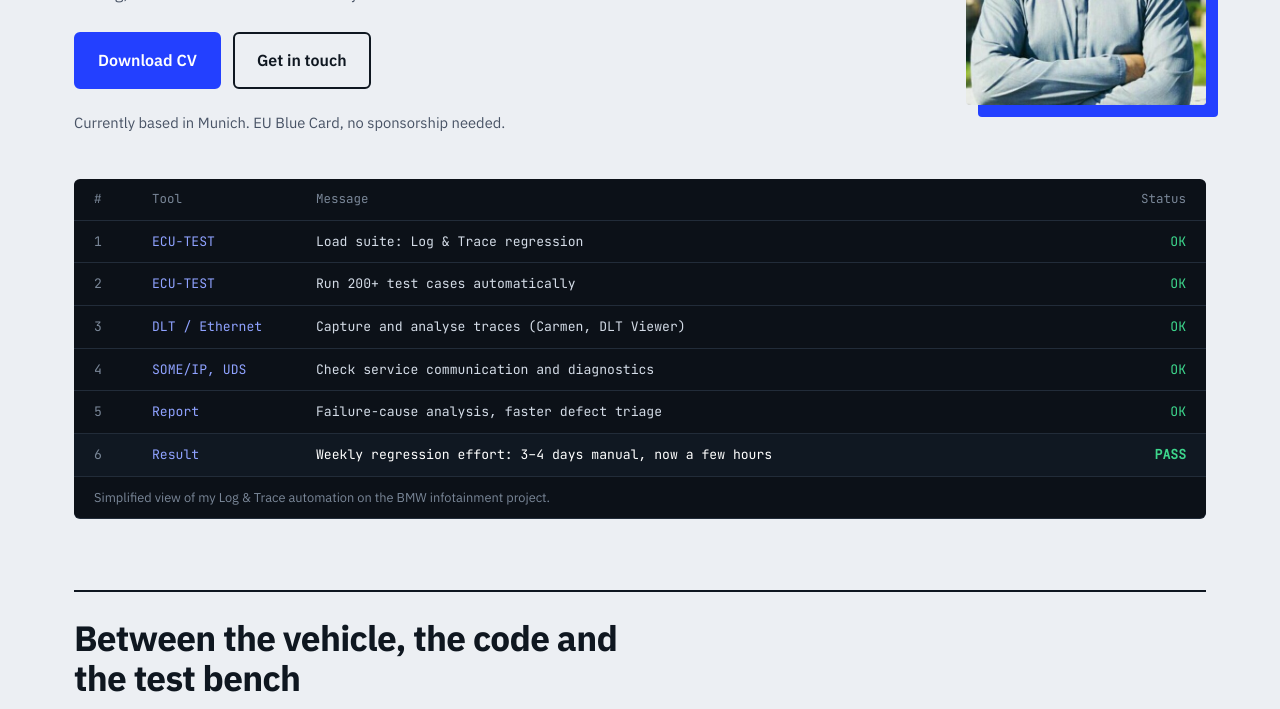
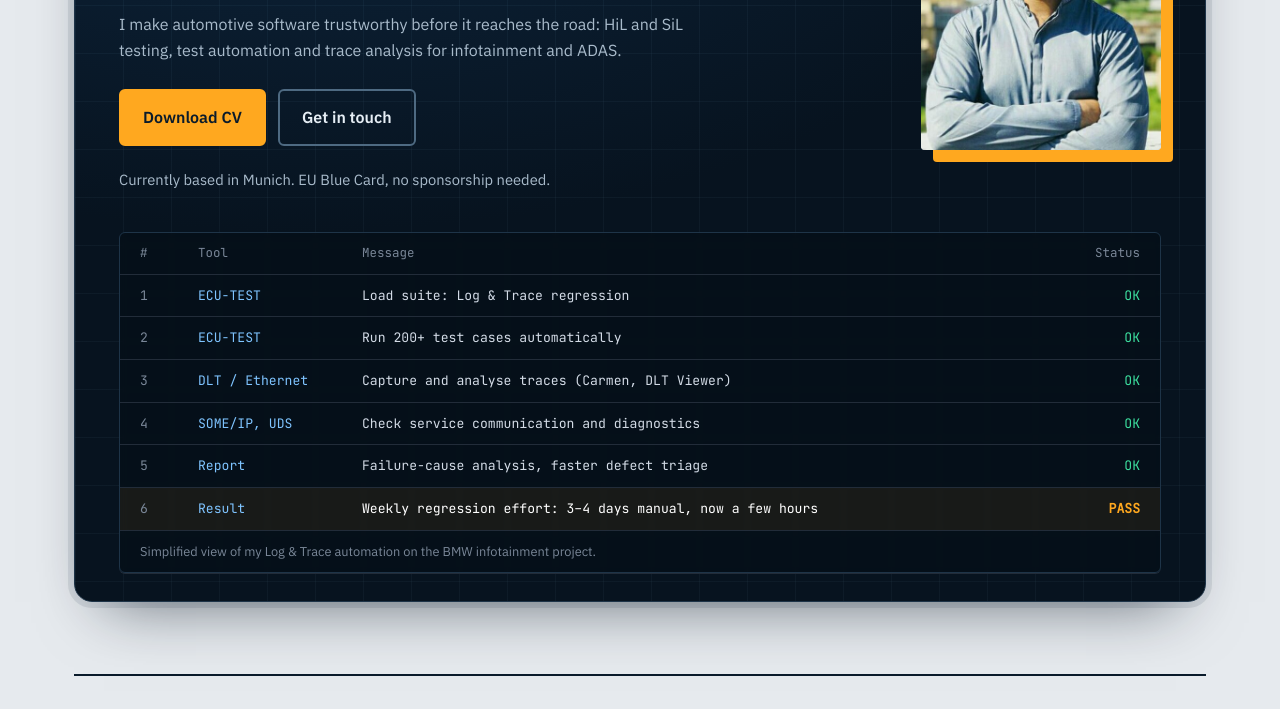
Before and after one commit to Mirusama203/Mirusama203.github.io, a plain HTML site: page index.html in a window 1280 px wide. Shown: the part 327-1036 px from the top of the page. Drawn offline with Linux system fonts and the light colour scheme.

Commit message:
Redesign: oscilloscope-style hero with live CAN trace, new bench/amber palette
Co-Authored-By: Claude Sonnet 5.5 <noreply@anthropic.com>
Claude-Session: https://claude.ai/code/session_01HnXqf2xhTstTpE1RLy2zVu

```diff
--- a/index.html
+++ b/index.html
@@ -5,7 +5,7 @@
 <meta name="viewport" content="width=device-width, initial-scale=1.0">
 <title>Mir Usama-Ul-Haq — Test & Validation Engineer</title>
 <meta name="description" content="Portfolio of Mir Usama-Ul-Haq — Automotive Test Validation & Verification Engineer (Infotainment, ADAS, HiL, Test Automation) based in Munich.">
-<meta name="theme-color" content="#ECEFF3">
+<meta name="theme-color" content="#E6EAEE">
 <link rel="preload" href="fonts/ibm-plex-sans-latin-400-normal.woff2" as="font" type="font/woff2" crossorigin>
 <link rel="preload" href="fonts/ibm-plex-sans-latin-700-normal.woff2" as="font" type="font/woff2" crossorigin>
 <style>
@@ -16,17 +16,17 @@
 @font-face{font-family:"JetBrains Mono";src:url(fonts/jetbrains-mono-latin-400-normal.woff2) format("woff2");font-weight:400;font-display:swap}
 
 :root{
-  --paper:#ECEFF3; --paper2:#E1E6ED; --ink:#0F1720; --mute:#485365; --line:#BFC7D2;
-  --rig:#2340FF; --on-rig:#FFFFFF; --pass:#12834A;
-  --tr-bg:#0C1118; --tr-ink:#D3DBE6; --tr-dim:#7A8798; --tr-line:#222C39;
+  --paper:#E6EAEE; --paper2:#DAE0E6; --ink:#0A1B2B; --mute:#44566A; --line:#B3BEC9;
+  --rig:#0A4FD6; --on-rig:#FFFFFF; --pass:#12834A; --amber:#FFA81F;
+  --tr-bg:#07131F; --tr-ink:#D3DBE6; --tr-dim:#7A8798; --tr-line:#222C39;
   --display:"IBM Plex Sans",system-ui,-apple-system,"Segoe UI",Roboto,Arial,sans-serif;
   --body:"IBM Plex Sans",system-ui,-apple-system,"Segoe UI",Roboto,Arial,sans-serif;
   --mono:"JetBrains Mono",ui-monospace,Menlo,Consolas,monospace;
 }
 :root[data-theme="dark"]{
-  --paper:#0E131A; --paper2:#141B24; --ink:#E8EDF4; --mute:#9CA8B9; --line:#2A3441;
-  --rig:#7B8FFF; --on-rig:#0A0F2E; --pass:#3DD68C;
-  --tr-bg:#080C11; --tr-line:#1E2733;
+  --paper:#0B1620; --paper2:#112230; --ink:#E8EEF4; --mute:#9DB0C2; --line:#26394A;
+  --rig:#7FB0FF; --on-rig:#06131F; --pass:#3DD68C;
+  --tr-bg:#050D15; --tr-line:#1E3448;
 }
 *{box-sizing:border-box;margin:0;padding:0}
 html{scroll-behavior:smooth;scroll-padding-top:72px}
@@ -220,6 +220,42 @@ textarea{min-height:130px;resize:vertical}
 .foot{margin-top:64px;padding-top:22px;border-top:1px solid #222C39;font-size:.88rem;color:var(--tr-dim);display:flex;justify-content:space-between;flex-wrap:wrap;gap:8px}
 @media(max-width:820px){.contact{grid-template-columns:1fr;gap:36px}}
 
+/* ===== redesign: instrument-panel look ===== */
+h2{font-size:clamp(1.9rem,3.6vw,2.8rem);letter-spacing:-.035em;max-width:22ch}
+.btn.solid{background:var(--amber);border-color:var(--amber);color:#0A1B2B}
+.btn.solid:hover{transform:translateY(-2px);box-shadow:0 6px 18px -6px color-mix(in srgb,var(--amber) 70%,transparent)}
+.sk p span.key{box-shadow:inset 0 -8px 0 color-mix(in srgb,var(--amber) 55%,transparent)}
+.metrics div{border-left-color:var(--amber)}
+.mbox{border-top-color:var(--amber)}
+.facts b{font-size:2.3rem;letter-spacing:-.04em}
+.prow:hover{background:var(--paper2);box-shadow:inset 4px 0 0 var(--amber)}
+:focus-visible{outline-color:var(--rig)}
+
+/* the scope: hero + run log as one bench instrument */
+#top{padding-top:28px}
+.scope{position:relative;isolation:isolate;overflow:hidden;border-radius:18px;padding:44px 44px 28px;color:#D6E3EE;
+  background:
+    linear-gradient(rgba(130,180,215,.05) 1px,transparent 1px) 0 0/48px 48px,
+    linear-gradient(90deg,rgba(130,180,215,.05) 1px,transparent 1px) 0 0/48px 48px,
+    radial-gradient(120% 90% at 20% 0%,#0E2740 0%,#07131F 62%);
+  border:1px solid #1E3448;box-shadow:0 0 0 6px color-mix(in srgb,var(--ink) 9%,transparent),0 30px 60px -30px rgba(7,19,31,.6)}
+#scope-cv{position:absolute;inset:0;width:100%;height:100%;z-index:-1;pointer-events:none}
+.scope .hero h1{color:#fff;font-size:clamp(2.3rem,6.4vw,5.1rem);font-weight:700;letter-spacing:-.045em;line-height:1}
+.scope .role{color:var(--amber);font-size:clamp(1.05rem,2vw,1.35rem)}
+.scope .hero p.tag,.scope .where{color:#A9BBCB}
+.scope .status{background:#0B1D2E;border-color:#24425A;color:#D6E3EE;position:relative}
+.scope .btn.line{color:#E6EEF5;border-color:#4E6A82}
+.scope .btn.line:hover{background:#E6EEF5;color:#07131F;border-color:#E6EEF5}
+.scope .portrait::before{background:var(--amber)}
+.scope :focus-visible{outline-color:var(--amber)}
+.scope .log{margin-top:40px;background:rgba(5,13,21,.55);border:1px solid #1E3448;backdrop-filter:blur(3px)}
+.scope .log-r .tool{color:#7FC4FF}
+.scope .log-r .st{color:#3DE0A0}
+.scope .log-r.final{background:rgba(255,168,31,.08)}
+.scope .log-r.final .st{color:var(--amber)}
+@media(max-width:860px){.scope{padding:28px 22px 20px;border-radius:14px}}
+@media(max-width:460px){.scope{padding:22px 16px 16px}}
+
 @media(prefers-reduced-motion:reduce){
   html{scroll-behavior:auto}
   .log-r{opacity:1;transform:none;transition:none}
@@ -258,6 +294,8 @@ textarea{min-height:130px;resize:vertical}
 <main>
 <section id="top">
   <div class="wrap">
+    <div class="scope">
+    <canvas id="scope-cv" aria-hidden="true"></canvas>
     <div class="hero">
       <div>
         <p class="status"><span class="dot" aria-hidden="true"></span><span data-de="Offen für neue Stellen · umzugsbereit in ganz Deutschland">Open to opportunities · willing to relocate within Germany</span></p>
@@ -282,6 +320,7 @@ textarea{min-height:130px;resize:vertical}
       <div class="log-r" aria-hidden="true"><span class="n">5</span><span class="tool">Report</span><span class="msg" data-de="Fehlerursachenanalyse, schnelleres Defect-Triage">Failure-cause analysis, faster defect triage</span><span class="st">OK</span></div>
       <div class="log-r final" aria-hidden="true"><span class="n">6</span><span class="tool">Result</span><span class="msg" data-de="Wöchentlicher Regressionsaufwand: 3–4 Tage manuell, jetzt wenige Stunden">Weekly regression effort: 3–4 days manual, now a few hours</span><span class="st">PASS</span></div>
       <div class="log-f" data-de="Vereinfachte Darstellung meiner Log-&amp;-Trace-Automatisierung im BMW-Infotainment-Projekt.">Simplified view of my Log &amp; Trace automation on the BMW infotainment project.</div>
+    </div>
     </div>
   </div>
 </section>
@@ -528,13 +567,44 @@ try{const s=localStorage.getItem('lang');if(s==='de')setLang('de')}catch(e){}
 
 /* theme */
 const root=document.documentElement;
-function setTheme(t){root.dataset.theme=t;$('meta[name=theme-color]').content=t==='dark'?'#0E131A':'#ECEFF3';try{localStorage.setItem('theme',t)}catch(e){}}
+function setTheme(t){root.dataset.theme=t;$('meta[name=theme-color]').content=t==='dark'?'#0B1620':'#E6EAEE';try{localStorage.setItem('theme',t)}catch(e){}}
 $('#theme').onclick=()=>setTheme(root.dataset.theme==='dark'?'light':'dark');
 try{const t=localStorage.getItem('theme');if(t)setTheme(t);else if(matchMedia('(prefers-color-scheme: dark)').matches)setTheme('dark')}catch(e){}
 
 /* menu */
 $('#burger').onclick=()=>{const o=$('#links').classList.toggle('open');$('#burger').setAttribute('aria-expanded',o)};
 $$('#links a').forEach(a=>a.onclick=()=>{$('#links').classList.remove('open');$('#burger').setAttribute('aria-expanded',false)});
+
+
+/* scope trace: CAN-style bit stream + sensor line, drawn behind the hero */
+(function(){
+  const cv=$('#scope-cv');if(!cv)return;
+  const ctx=cv.getContext('2d'),box=cv.parentElement,BIT=28;
+  const reduce=matchMedia('(prefers-reduced-motion: reduce)').matches;
+  let w=0,h=0,t=0,raf=0,vis=true;
+  function size(){const d=Math.min(devicePixelRatio||1,2);w=box.clientWidth;h=box.clientHeight;cv.width=w*d;cv.height=h*d;ctx.setTransform(d,0,0,d,0,0);draw()}
+  const bit=i=>{const x=Math.sin(i*127.1+311.7)*43758.5453;return x-Math.floor(x)>.5?1:0};
+  function draw(){
+    ctx.clearRect(0,0,w,h);
+    const first=Math.floor(t/BIT),off=t-first*BIT,y0=Math.max(70,h*.1),amp=16;
+    const lvl=b=>y0-(b?amp:0);
+    ctx.lineWidth=2;ctx.lineJoin='miter';ctx.strokeStyle='rgba(255,168,31,.5)';ctx.beginPath();
+    let px=-BIT-off,py=lvl(bit(first-1));ctx.moveTo(px,py);
+    for(let i=first;px<w+BIT;i++){px+=BIT;ctx.lineTo(px,py);py=lvl(bit(i));ctx.lineTo(px,py)}
+    ctx.stroke();
+    ctx.lineWidth=1.5;ctx.strokeStyle='rgba(127,196,255,.4)';ctx.beginPath();
+    const ya=y0+46;
+    for(let x=0;x<=w;x+=4){const u=(x+t)/70,y=ya+Math.sin(u)*9+Math.sin(u*2.7+1)*4;x?ctx.lineTo(x,y):ctx.moveTo(x,y)}
+    ctx.stroke();
+    ctx.font='11px "JetBrains Mono",monospace';ctx.textAlign='right';ctx.fillStyle='rgba(169,187,203,.55)';
+    ctx.fillText('CH1  CAN 500 kbit/s',w-22,y0-amp-12);
+  }
+  function loop(){t+=.55;draw();raf=vis&&!document.hidden?requestAnimationFrame(loop):0}
+  function play(){if(!raf&&!reduce)raf=requestAnimationFrame(loop)}
+  new ResizeObserver(size).observe(box);size();
+  if(!reduce){new IntersectionObserver(e=>{vis=e[0].isIntersecting;if(vis)play()}).observe(box);
+    document.addEventListener('visibilitychange',()=>{if(!document.hidden)play()});play()}
+})();
 
 /* run log: plays once on load */
 (function(){
```
